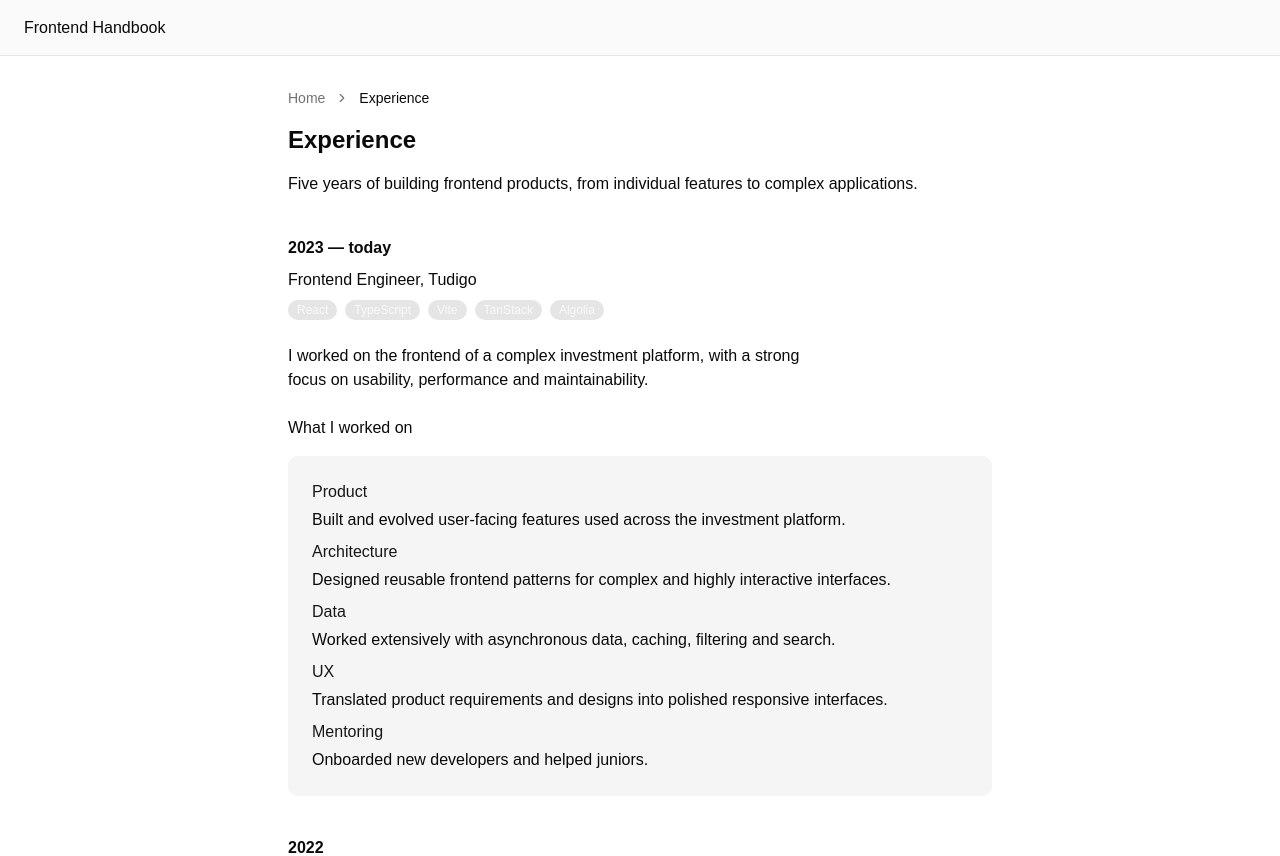
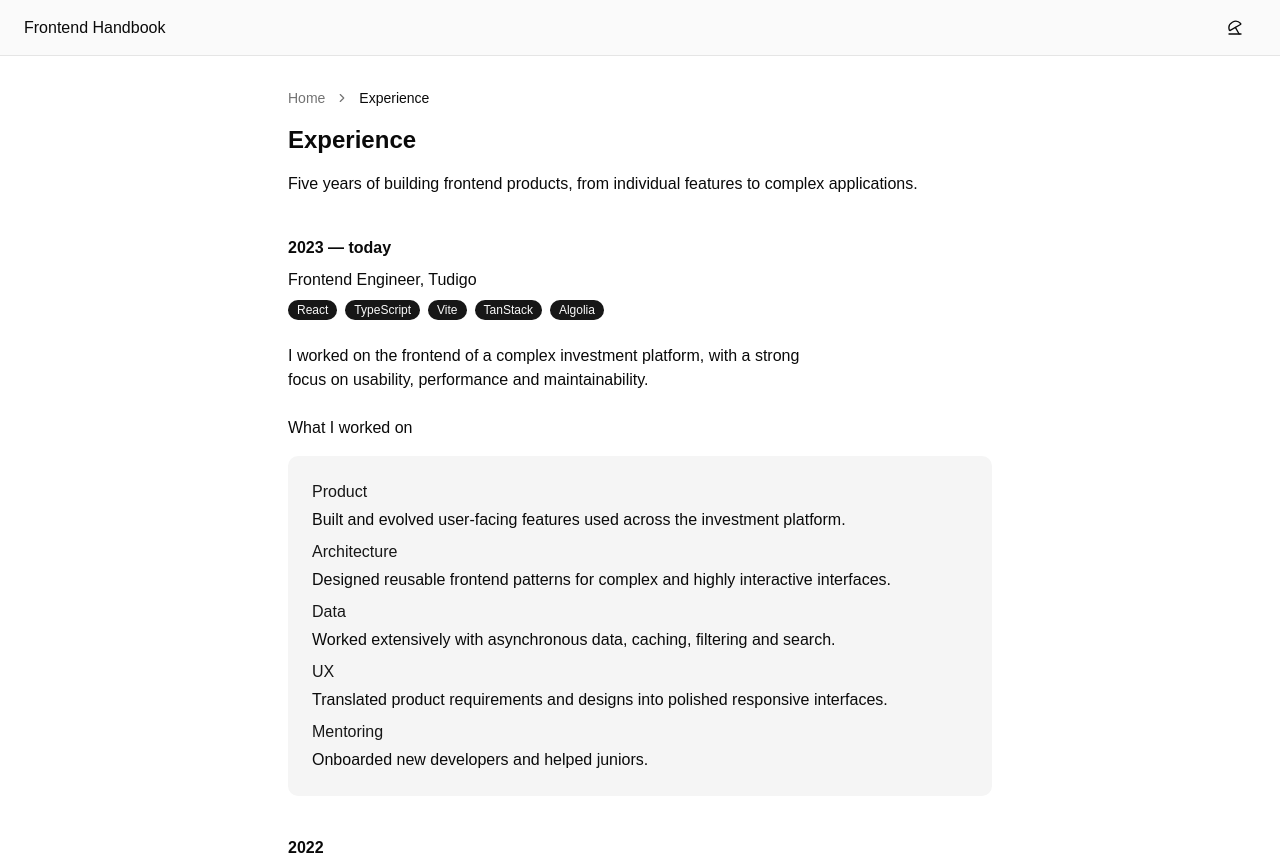
Before and after one commit to baptaste/frontend-handbook, a React (Vite) app: page /experience in a window 1280 px wide. Built offline with nearby package versions, Linux system fonts and the light colour scheme.

Commit message:
feat: add dark mode toggle

```diff
--- a/src/components/navbar.tsx
+++ b/src/components/navbar.tsx
@@ -3,6 +3,7 @@
 import { NavigationLinks } from "./navigation-links"
 import { cn } from "@/lib/utils/cn"
 import { useLayout } from "./layout/use-layout"
+import { ThemeToggler } from "./theme-toggler"
 
 export function Navbar({ className }: { className?: string }) {
   const { setState } = useLayout()
@@ -35,6 +36,8 @@
           <NavigationLinks />
         </PopoverContent>
       </Popover>
+
+      <ThemeToggler />
     </div>
   )
 }
--- /dev/null
+++ b/src/components/theme-toggler.tsx
@@ -0,0 +1,16 @@
+import { useTheme } from "@/lib/hooks/use-theme"
+import { Button } from "./ui/button"
+import { MoonIcon, ParasolIcon } from "lucide-react"
+
+export function ThemeToggler() {
+  const { theme, setTheme } = useTheme()
+
+  return (
+    <Button
+      variant="ghost"
+      onClick={() => setTheme(theme === "light" ? "dark" : "light")}
+    >
+      {theme === "light" ? <MoonIcon /> : <ParasolIcon />}
+    </Button>
+  )
+}
--- a/src/components/ui/badge.tsx
+++ b/src/components/ui/badge.tsx
@@ -9,8 +9,9 @@
   {
     variants: {
       variant: {
-        default:
-          "bg-neutral-200 text-neutral-950 dark:bg-neutral-800 text-neutral-50 [a]:hover:bg-primary/80",
+        // default:
+        //   "bg-neutral-200 text-neutral-950 dark:bg-neutral-800 text-neutral-950 dark:text-neutral-50 [a]:hover:bg-primary/80",
+        default: "bg-primary text-primary-foreground [a]:hover:bg-primary/80",
         secondary:
           "bg-secondary text-secondary-foreground [a]:hover:bg-secondary/80",
         destructive:
--- /dev/null
+++ b/src/lib/hooks/use-theme.tsx
@@ -0,0 +1,75 @@
+import { createContext, useContext, useEffect, useState } from "react"
+
+const STORAGE_KEY = "frontend-handbook-theme"
+
+type Theme = "dark" | "light" | "system"
+
+type ThemeProviderProps = {
+  children: React.ReactNode
+  defaultTheme?: Theme
+  storageKey?: string
+}
+
+type ThemeProviderState = {
+  theme: Theme
+  setTheme: (theme: Theme) => void
+}
+
+const initialState: ThemeProviderState = {
+  theme: "system",
+  setTheme: () => null,
+}
+
+const ThemeProviderContext = createContext<ThemeProviderState>(initialState)
+
+export function ThemeProvider({
+  children,
+  defaultTheme = "system",
+  storageKey = STORAGE_KEY,
+  ...props
+}: ThemeProviderProps) {
+  const [theme, setTheme] = useState<Theme>(
+    () => (localStorage.getItem(storageKey) as Theme) || defaultTheme,
+  )
+
+  useEffect(() => {
+    const root = window.document.documentElement
+
+    root.classList.remove("light", "dark")
+
+    if (theme === "system") {
+      const systemTheme = window.matchMedia("(prefers-color-scheme: dark)")
+        .matches
+        ? "dark"
+        : "light"
+
+      root.classList.add(systemTheme)
+      return
+    }
+
+    root.classList.add(theme)
+  }, [theme])
+
+  const value = {
+    theme,
+    setTheme: (theme: Theme) => {
+      localStorage.setItem(storageKey, theme)
+      setTheme(theme)
+    },
+  }
+
+  return (
+    <ThemeProviderContext.Provider {...props} value={value}>
+      {children}
+    </ThemeProviderContext.Provider>
+  )
+}
+
+export const useTheme = () => {
+  const context = useContext(ThemeProviderContext)
+
+  if (context === undefined)
+    throw new Error("useTheme must be used within a ThemeProvider")
+
+  return context
+}
--- a/src/routes/__root.tsx
+++ b/src/routes/__root.tsx
@@ -6,6 +6,7 @@
 import "../styles.css"
 import { Layout } from "@/components/layout/layout"
 import { LayoutProvider } from "@/components/layout/use-layout"
+import { ThemeProvider } from "@/lib/hooks/use-theme"
 
 export const Route = createRootRoute({
   component: RootComponent,
@@ -13,6 +14,7 @@
 
 function RootComponent() {
   return (
+    <ThemeProvider>
       <LayoutProvider>
         <Layout>
           <Outlet />
@@ -29,5 +31,6 @@
           />
         </Layout>
       </LayoutProvider>
+    </ThemeProvider>
   )
 }
--- a/src/styles.css
+++ b/src/styles.css
@@ -3,9 +3,7 @@
 @import "shadcn/tailwind.css";
 @import "@fontsource-variable/inter";
 
-/*
 @custom-variant dark (&:is(.dark *));
-*/
 
 * {
   box-sizing: border-box;
```
Lines whose indentation alone changed are shown as unchanged.
